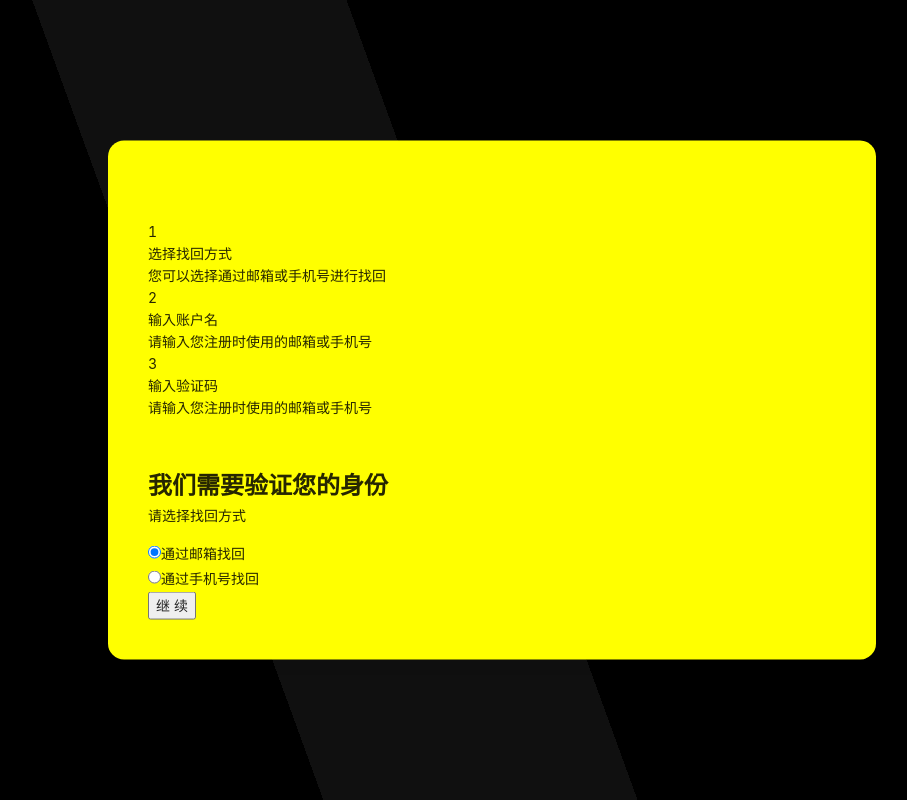
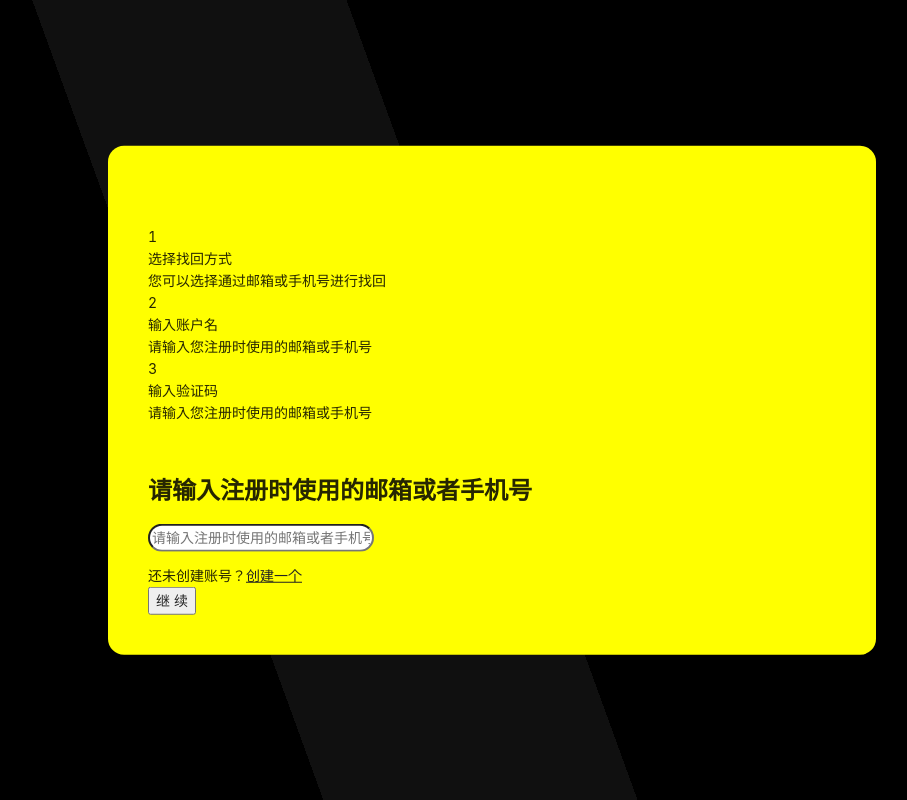
Before and after one commit to AckermanNanke/vite-vue-ts, a Vue app: page /#/reset-password/1 in a window 1280 px wide. Shown: the whole page, without its empty margins (148-1055 px from the left). Built offline with nearby package versions, Linux system fonts and the light colour scheme.

Commit message:
重置密码第一步优化

```diff
--- a/src/pages/user/components/step1.vue
+++ b/src/pages/user/components/step1.vue
@@ -1,45 +1,67 @@
 <script setup lang="ts">
+import { verifyAccountNumber } from "@api/verifyAccountNumber";
 import { ref } from "vue";
 
 // 定义抛出事件类型
+interface emitParamsType {
+  acctNo?: string;
+  retrieveType?: string;
+}
 const emits = defineEmits<{
-  (e: "next", type: string): void;
+  (e: "next", params: emitParamsType): void;
 }>();
-
-// 单选数据
-const radioArr = ref([
-  {
-    value: 1,
-    name: `通过邮箱找回`,
-  },
-  {
-    value: 2,
-    name: "通过手机号找回",
-  },
-]);
 
 // 表单数据
 interface formModelType {
-  retrieveType: number;
+  accountNumber: string;
 }
-const formModel = ref({
-  retrieveType: 1,
+const formModel = ref<formModelType>({
+  accountNumber: "",
 });
 
 // 表单校验规则
+const regExp = new RegExp(
+  /(^(0|86|17951)?(13[0-9]|15[012356789]|166|17[3678]|18[0-9]|14[57])[0-9]{8}$)|(\w+([-+.]\w+)*@\w+([-.]\w+)*\.\w+([-.]\w+)*)/
+);
 const formRules = {
-  retrieveType: [{ required: true, message: "请选择找回方式" }],
+  accountNumber: [
+    {
+      required: true,
+      message: "账号不能为空",
+    },
+    {
+      pattern: regExp,
+      message: "请输入注册时使用的邮箱或者手机号",
+    },
+  ],
 };
 
+/**
+ * 表单提交
+ * @param values
+ * 验证通过时抛出账号状态
+ */
 function onFinish(values: formModelType): void {
-  emits("next", String(formModel.value.retrieveType));
+  /**
+   * 正则判断接受值类型，默认找回类型为邮箱，
+   */
+  let retrieveType = "1";
+  if (regExp.test(values.accountNumber)) {
+    retrieveType = "2";
+  }
+  verifyAccountNumber(values).then(() => {
+    emits("next", {
+      acctNo: formModel.value.accountNumber,
+      retrieveType,
+    });
+  });
 }
 </script>
 
 <template>
   <div>
-    <p class="title">我们需要验证您的身份</p>
-    <p class="subTitle">请选择找回方式</p>
+    <p class="title">请输入注册时使用的邮箱或者手机号</p>
+    <p class="subTitle"></p>
   </div>
   <a-form
     name="step1"
@@ -47,16 +69,17 @@ function onFinish(values: formModelType): void {
     validateTrigger="blur"
     @finish="onFinish"
   >
-    <a-form-item name="retrieveType" :rules="formRules.retrieveType">
-      <a-radio-group v-model:value="formModel.retrieveType">
-        <a-radio
-          v-for="item in radioArr"
-          :key="item.value"
-          :value="item.value"
-          :style="{ display: 'flex', lineHeight: '1.6rem' }"
-          >{{ item.name }}</a-radio
-        >
-      </a-radio-group>
+    <a-form-item name="accountNumber" :rules="formRules.accountNumber">
+      <a-input
+        placeholder="请输入注册时使用的邮箱或者手机号"
+        v-model:value="formModel.accountNumber"
+        :maxlength="32"
+      />
+      <template #extra>
+        <div class="form-item-extra">
+          还未创建账号？<router-link to="/register">创建一个</router-link>
+        </div>
+      </template>
     </a-form-item>
 
     <a-form-item>
@@ -71,10 +94,17 @@ function onFinish(values: formModelType): void {
     </a-form-item>
   </a-form>
 </template>
+
 <style lang="less" scoped>
 .title {
   font-size: 1.5rem;
   font-weight: bolder;
   margin-bottom: 0;
 }
+.form-item-extra {
+  padding-top: 0.8rem;
+  a {
+    text-decoration: underline;
+  }
+}
 </style>
```
